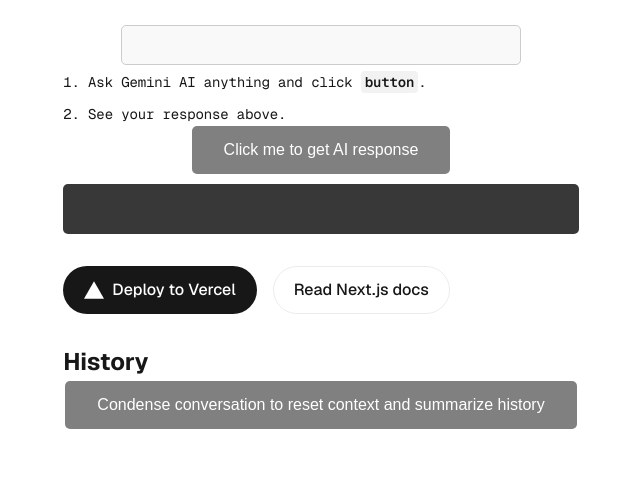
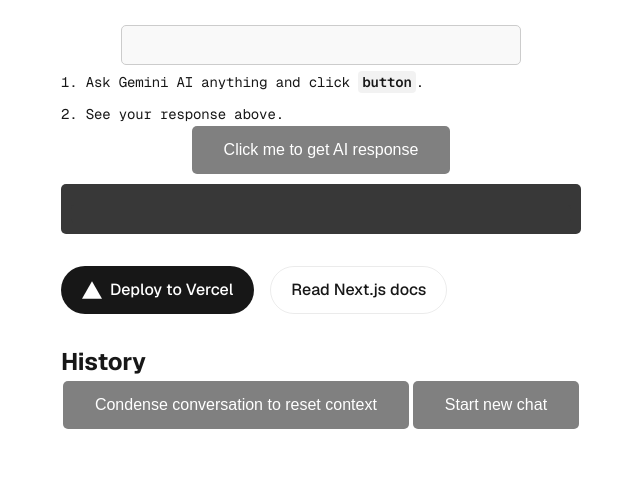
Before and after one commit to pauloconnell/gemini-ai-next, a Next.js app: page / in a window 1280 px wide. Shown: the part 343-822 px from the top of the page, without its empty margins (319-959 px from the left). Built offline with nearby package versions, Linux system fonts and the light colour scheme.

Commit message:
Feat: add button to reset chat

```diff
--- a/src/app/page.tsx
+++ b/src/app/page.tsx
@@ -6,7 +6,7 @@
 import { useGeminiChat } from '../hooks/useGeminiChat';
 
 export default function Home() {
-  const { aiResponse, isLoading, sendMessage, sendCondenseMessage, history, error } = useGeminiChat();
+  const { aiResponse, isLoading, sendMessage, sendCondenseMessage, resetConvo, history, error } = useGeminiChat();
   const [prompt, setPrompt] = useState('');
 
   const handleInputChange = (event: React.ChangeEvent<HTMLInputElement>) => {
@@ -22,9 +22,12 @@
   const condensePrompt = "Summarize this conversation in one paragraph"
   const condenseConvo = async ()=> {
    await sendCondenseMessage(condensePrompt);
+     setPrompt('');
+  }
 
+   const reset = async ()=> {
         setPrompt('');
-
+      resetConvo();
 
   }
 
@@ -56,23 +59,36 @@
               </div>
 
               {error && <div className="error">{error}</div>}
-              {!prompt ? ( <ol>
+              {!prompt ? (
+                 <ol>
                     <li>
                        Ask Gemini AI anything and click <code>button</code>.
                     </li>
                     <li>See your response above.</li>
-           </ol>): (<div><br/><br/></div>)}
-
-
+                 </ol>
+              ) : (
+                 <div>
+                    <br />
+                    <br />
+                 </div>
+              )}
 
               <div className={`${styles.center}`}>
-            {isLoading ? "Loading":     <button className={`${styles.center}`} onClick={handleClick}>
+                 {isLoading ? (
+                    'Loading'
+                 ) : (
+                    <button
+                       className={`${styles.center}`}
+                       onClick={handleClick}
+                       title="Submit AI Request"
+                    >
                        Click me to get AI response
-                 </button>}
+                    </button>
+                 )}
               </div>
 
               <div className={styles.response}>
-                 <div >
+                 <div>
                     {aiResponse.split('**').map((item, index) => {
                        return (
                           <div key={index} className={styles.response}>
@@ -83,8 +99,6 @@
                  </div>
               </div>
            </section>
-
-
 
            <div className={styles.ctas}>
               <a
@@ -112,18 +126,31 @@
               </a>
            </div>
            <div>
-            <h2>History</h2>
-            <button onClick={()=>condenseConvo()}>Condense conversation to reset context and summarize history</button>
+              <h2 className="center">History</h2>
+              <button
+                 onClick={() => condenseConvo()}
+                 title="Reset Context, but keep summary"
+              >
+                 Condense conversation to reset context
+              </button>
+              <button onClick={() => reset()} title="Reset">
+                 Start new chat
+              </button>
+              <div className=" history">
                  <ol>
-            {history.map((item, index)=>(
-               <li key={index}><strong>{item?.role}</strong> <br/>
+                    {history.map((item, index) => (
+                       <React.Fragment key={index}>
+                          <li>
+                             <strong>{item?.role}</strong> <br />
                              {item?.parts[0]?.text}
                           </li>
+                          {item?.role === 'model' && <br />}
+                       </React.Fragment>
                     ))}
                  </ol>
               </div>
+           </div>
         </main>
-
 
         <footer className={styles.footer}>
            <a
--- a/src/hooks/useGeminiChat.ts
+++ b/src/hooks/useGeminiChat.ts
@@ -58,12 +58,19 @@
     }
   };
 
+  const resetConvo = async () => {
+    initializeChat(); // Start fresh chat
+    setHistory([]);
+    setAiResponse('');
+  };
+
 
   return {
     aiResponse,
     isLoading,
     sendMessage,
     sendCondenseMessage,
+    resetConvo,
     history,
     setHistory,
     error
```
Lines whose indentation alone changed are shown as unchanged.
